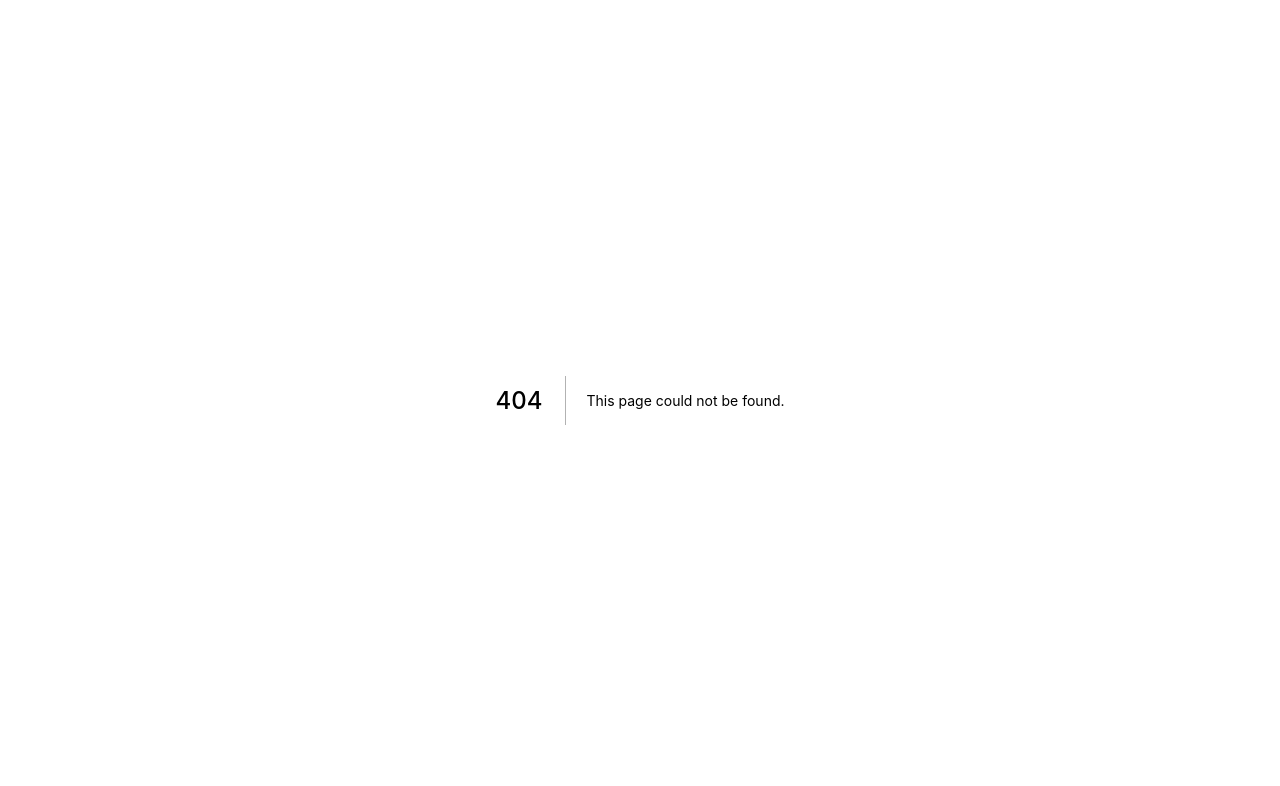
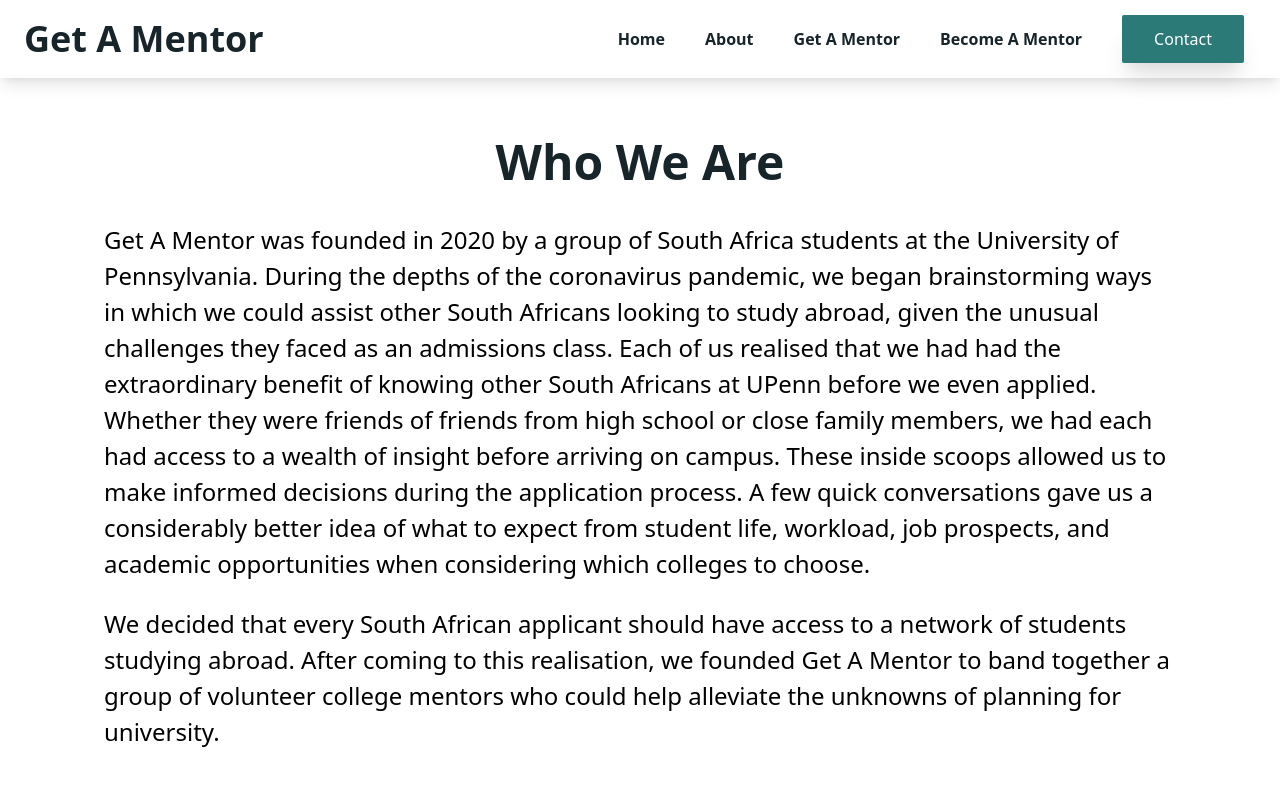
Before and after one commit to adamripley98/get-a-mentor, a Next.js app: page /about in a window 1280 px wide. Before the commit this address had no page. Shown: the top 786 px of the page. Built offline with nearby package versions, Linux system fonts and the light colour scheme.

Commit message:
about page and school select

```diff
--- a/components/MentorCard.js
+++ b/components/MentorCard.js
@@ -2,7 +2,7 @@
 
 const MentorCard = ({ mentor }) => (
   <div
-    className="mx-4 py-12 px-8 border border-solid border-gray-300 flex flex-col items-center"
+    className="mx-2 py-8 px-4 border border-solid rounded-sm border-gray-300 flex flex-col items-center"
     style={{
       boxShadow: "0 10px 28px rgba(0,0,0,.08)"
     }}
@@ -11,19 +11,20 @@
       <img
         src={mentor.profilePicture}
         alt={mentor.firstName}
-        className="rounded-full h-40 w-40 mb-4"
+        className="rounded-full h-40 w-40 mb-4 bg-cover"
       />
       <h1 className="text-3xl font-bold">
         {mentor.firstName} {mentor.lastName}
       </h1>
+      <h3 className="text-xl text-gray-600 italic">{mentor.college}</h3>
       <div className="flex flex-wrap my-6">
+        <div className="w-1/2 my-2 px-4">
+          <p className="text-xs text-gray-900 font-thin">Major(s)</p>
+          <p>{mentor.fieldOfStudy}</p>
+        </div>
         <div className="w-1/2 my-2 px-4">
           <p className="text-xs text-gray-900 font-thin">Year</p>
           <p>{mentor.yearOfCollege}</p>
-        </div>
-        <div className="w-1/2 my-2 px-4">
-          <p className="text-xs text-gray-900 font-thin">Hometown</p>
-          <p>{mentor.home}</p>
         </div>
         <div className="w-1/2 my-2 px-4">
           <p className="text-xs text-gray-900 font-thin">
@@ -32,14 +33,14 @@
           <p>{mentor.careerInterests}</p>
         </div>
         <div className="w-1/2 my-2 px-4">
-          <p className="text-xs text-gray-900 font-thin">Major(s)</p>
-          <p>{mentor.fieldOfStudy}</p>
-        </div>
-        <div className="w-1/2 my-2 px-4">
           <p className="text-xs text-gray-900 font-thin">
             On Campus Activities
           </p>
           <p>{mentor.activities}</p>
+        </div>
+        <div className="w-1/2 my-2 px-4">
+          <p className="text-xs text-gray-900 font-thin">Hometown</p>
+          <p>{mentor.home}</p>
         </div>
         <div className="w-1/2 my-2 px-4">
           <p className="text-xs text-gray-900 font-thin">High School</p>
--- /dev/null
+++ b/components/SchoolSelect.js
@@ -0,0 +1,41 @@
+export default () => (
+  <div className="flex flex-col items-center">
+    <p className="text-lg text-gray-700">
+      Select the schools you are interested in
+    </p>
+    <ul class="ks-cboxtags">
+      <li className="mx-1">
+        <input type="checkbox" id="upenn" value="upenn" />
+        <label for="upenn">University of Pennsylvania</label>
+      </li>
+      <li className="mx-1">
+        <input type="checkbox" id="columbia" value="columbia" />
+        <label for="columbia">Columbia</label>
+      </li>
+      <li className="mx-1">
+        <input type="checkbox" id="princeton" value="princeton" />
+        <label for="princeton">Princeton</label>
+      </li>
+      <li className="mx-1">
+        <input type="checkbox" id="harvard" value="harvard" />
+        <label for="harvard">Harvard</label>
+      </li>
+      <li className="mx-1">
+        <input type="checkbox" id="brown" value="brown" />
+        <label for="brown">Brown</label>
+      </li>
+      <li className="mx-1">
+        <input type="checkbox" id="yale" value="yale" />
+        <label for="yale">Yale</label>
+      </li>
+      <li className="mx-1">
+        <input type="checkbox" id="dartmouth" value="dartmouth" />
+        <label for="dartmouth">Dartmouth</label>
+      </li>
+      <li className="mx-1">
+        <input type="checkbox" id="cornell" value="cornell" />
+        <label for="cornell">Cornell</label>
+      </li>
+    </ul>
+  </div>
+);
--- a/components/button.js
+++ b/components/button.js
@@ -5,7 +5,7 @@
         px-8
         py-4
         teal-btn
-        rounded-lg
+        rounded-sm
         text-white
         shadow-xl
         text-xl"
--- a/components/navbutton.js
+++ b/components/navbutton.js
@@ -1,6 +1,6 @@
 export default ({ text }) => (
   <button
-    className="px-8 py-3 teal-btn shadow-xl rounded-lg text-white text-md"
+    className="px-8 py-3 teal-btn shadow-xl rounded-sm text-white text-md"
     type="button"
   >
     {text}
--- a/package.json
+++ b/package.json
@@ -7,6 +7,9 @@
     "start": "next start"
   },
   "dependencies": {
+    "@fortawesome/fontawesome-svg-core": "^1.2.30",
+    "@fortawesome/free-solid-svg-icons": "^5.14.0",
+    "@fortawesome/react-fontawesome": "^0.1.11",
     "next": "latest",
     "next-images": "^1.4.1",
     "react": "^16.13.1",
--- /dev/null
+++ b/pages/about.js
@@ -0,0 +1,41 @@
+import Nav from "../components/nav";
+
+export default function AboutPage() {
+  return (
+    <div>
+      <Nav />
+      <section className="container mx-auto">
+        <div className="container mx-auto px-2 py-12">
+          <h1 className="text-3xl lg:text-4xl xl:text-5xl font-extrabold text-center dark-font">
+            Who We Are
+          </h1>
+          <div className="mx-6 md:mx-24">
+            <p className="text-xl lg:text-2xl mt-6 font-light">
+              Get A Mentor was founded in 2020 by a group of South Africa
+              students at the University of Pennsylvania. During the depths of
+              the coronavirus pandemic, we began brainstorming ways in which we
+              could assist other South Africans looking to study abroad, given
+              the unusual challenges they faced as an admissions class. Each of
+              us realised that we had had the extraordinary benefit of knowing
+              other South Africans at UPenn before we even applied. Whether they
+              were friends of friends from high school or close family members,
+              we had each had access to a wealth of insight before arriving on
+              campus. These inside scoops allowed us to make informed decisions
+              during the application process. A few quick conversations gave us
+              a considerably better idea of what to expect from student life,
+              workload, job prospects, and academic opportunities when
+              considering which colleges to choose.
+            </p>
+            <p className="text-xl lg:text-2xl mt-6 font-light">
+              We decided that every South African applicant should have access
+              to a network of students studying abroad. After coming to this
+              realisation, we founded Get A Mentor to band together a group of
+              volunteer college mentors who could help alleviate the unknowns of
+              planning for university.
+            </p>
+          </div>
+        </div>
+      </section>
+    </div>
+  );
+}
--- a/pages/get-a-mentor.js
+++ b/pages/get-a-mentor.js
@@ -4,6 +4,7 @@
 import HeroImg from "../images/hero.jpg";
 import MentorImg from "../images/mentor.png";
 import MentorCard from "../components/MentorCard";
+import SchoolSelect from "../components/SchoolSelect";
 import mentors from "../mentors/mentors.js";
 
 export default function GetAMentorPage() {
@@ -12,9 +13,10 @@
       <Nav />
       <section className="container mx-auto">
         <div className="container mx-auto px-2 py-12">
-          <h1 className="mb-6 pb-6 text-3xl font-bold text-center uppercase">
-            Penn mentors
+          <h1 className="mb-8 text-3xl lg:text-4xl xl:text-5xl font-extrabold text-center dark-font">
+            Find the right mentor for you
           </h1>
+          <SchoolSelect />
           <div className="flex justify-center">
             {mentors.map(mentor => (
               <div
--- a/styles/index.css
+++ b/styles/index.css
@@ -27,6 +27,68 @@
   height: 90vh;
 }
 
+ul.ks-cboxtags {
+  list-style: none;
+  padding: 20px;
+}
+ul.ks-cboxtags li {
+  display: inline;
+}
+ul.ks-cboxtags li label {
+  display: inline-block;
+  background-color: rgba(255, 255, 255, 0.9);
+  border: 2px solid rgba(139, 139, 139, 0.3);
+  color: #adadad;
+  border-radius: 25px;
+  white-space: nowrap;
+  margin: 3px 0px;
+  -webkit-touch-callout: none;
+  -webkit-user-select: none;
+  -moz-user-select: none;
+  -ms-user-select: none;
+  user-select: none;
+  -webkit-tap-highlight-color: transparent;
+  transition: all 0.2s;
+}
+
+ul.ks-cboxtags li label {
+  padding: 8px 12px;
+  cursor: pointer;
+}
+
+ul.ks-cboxtags li label::before {
+  display: inline-block;
+  font-style: normal;
+  font-variant: normal;
+  text-rendering: auto;
+  -webkit-font-smoothing: antialiased;
+  font-weight: 900;
+  font-size: 12px;
+  padding: 2px 4px 2px 0px;
+  content: "➕";
+  transition: transform 0.3s ease-in-out;
+}
+
+ul.ks-cboxtags li input[type="checkbox"]:checked + label::before {
+  content: "✔";
+  transform: rotate(-360deg);
+  transition: transform 0.3s ease-in-out;
+}
+
+ul.ks-cboxtags li input[type="checkbox"]:checked + label {
+  background-color: #2b7a78;
+  color: #fff;
+  transition: all 0.2s;
+}
+
+ul.ks-cboxtags li input[type="checkbox"] {
+  display: absolute;
+}
+ul.ks-cboxtags li input[type="checkbox"] {
+  position: absolute;
+  opacity: 0;
+}
+
 /* Start purging... */
 @tailwind utilities;
 /* Stop purging. */
```
Also changed, not shown: 1 other file (tests, documents, lock files or other folders).
